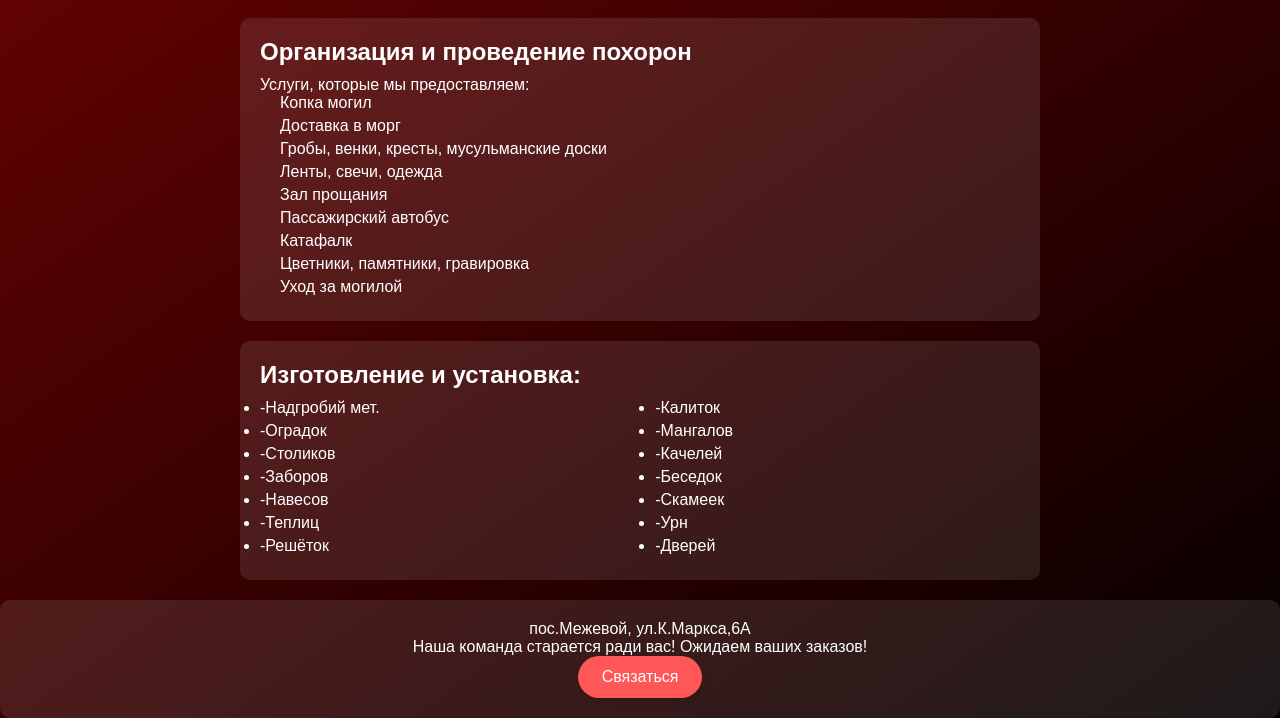
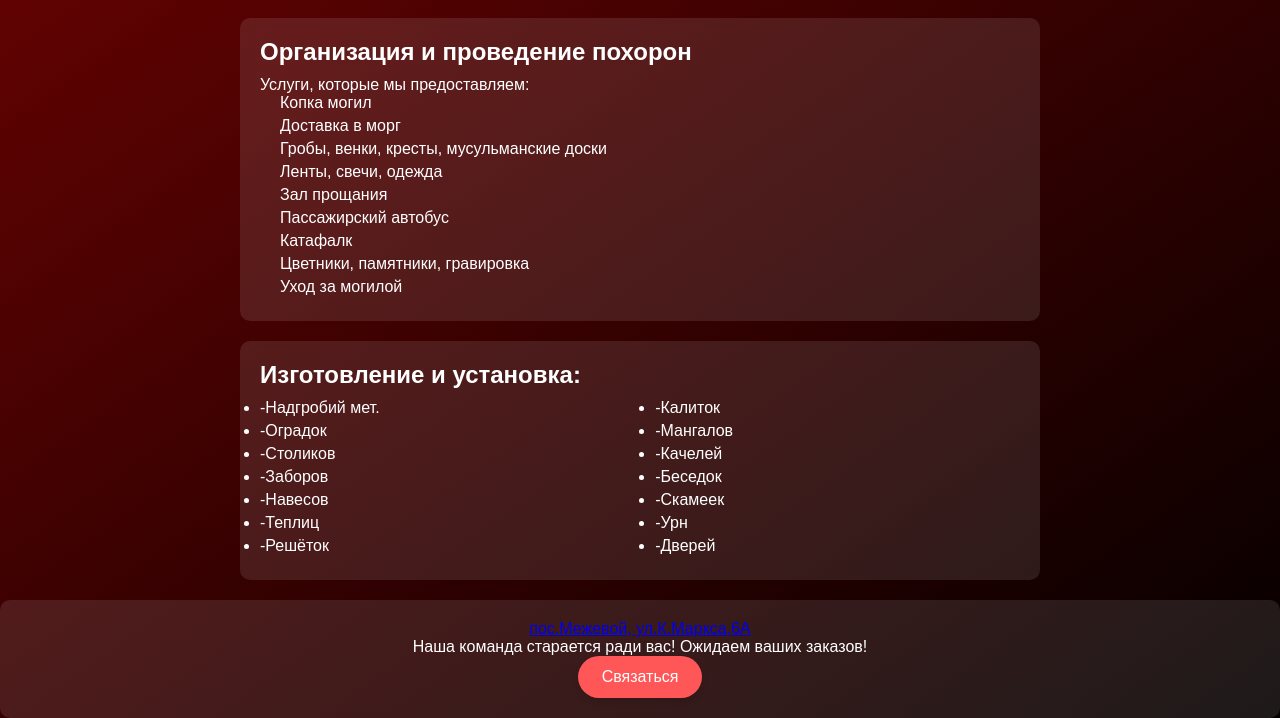
Before and after one commit to EgaPato1703/ural-mega-site, a plain HTML site: page index.html in a window 1280 px wide. Shown: the part 179-897 px from the top of the page. Drawn offline with Linux system fonts and the light colour scheme.

Commit message:
Update index.html

```diff
--- a/index.html
+++ b/index.html
@@ -57,7 +57,7 @@
             </div>
         </section>
         <footer>
-            <p>пос.Межевой, ул.К.Маркса,6А</p>
+            <p><a href="https://yandex.ru/maps/?text= пос.%20Межевой,%20ул.%20К.%20Маркса,%206А" target="_blank" class="map-link">пос.Межевой, ул.К.Маркса,6А</a></p>
             <p>Наша команда старается ради вас! Ожидаем ваших заказов!</p>
             <a href="https://wa.me/79120843655 " class="fancy-button">Связаться</a>
         </footer>
```
